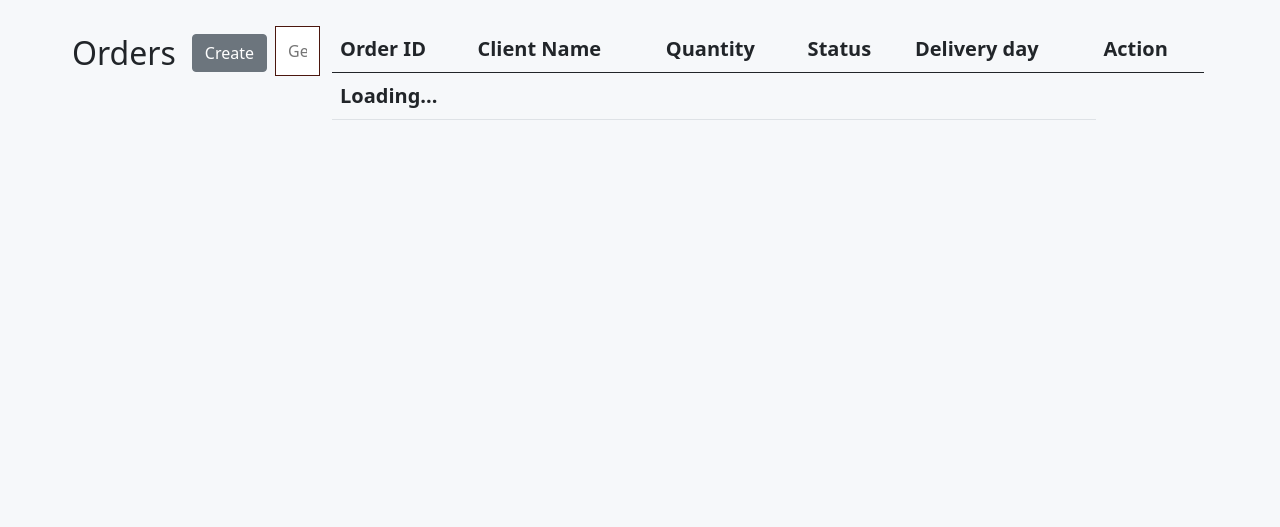
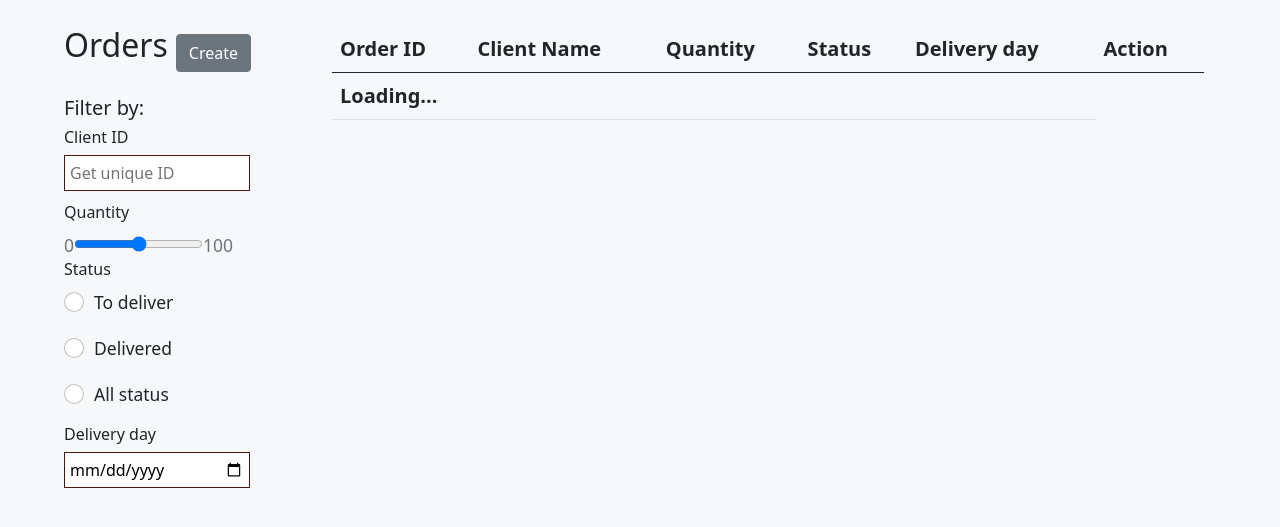
Before and after one commit to andre-kotze/pasteis-dc, a PHP site: page /orders.html in a window 1280 px wide. Shown: the part 56-583 px from the top of the page. Run offline with PHP 8.4, Linux system fonts and the light colour scheme; lists and menus that the app fills with data are empty; some libraries are stand-ins or nearby versions.

Commit message:
side filters in orders

```diff
--- a/api_webpage/orders.html
+++ b/api_webpage/orders.html
@@ -11,6 +11,7 @@
     <title>Pasteis do Caralho - ORDERS</title>
 
     <link href="style.css" rel="stylesheet">
+    <script src="orders.js"></script>
   </head>
   <body>
 
@@ -21,15 +22,47 @@
     </nav>
 
     <div class="sidebar"> <!-- All the objects contained in the left side of the page -->
-
-      <div class="d-flex bd-highlight mb-3">
-        <div class="me-auto p-2 bd-highlight"><h2>Orders</div>
-
-          <div class="p-2 bd-highlight">
-            <button type="button" class="btn btn-secondary" onclick="showUserCreateBox()">Create</button>
-          </div>
-        <input type="text" id="SearchByDate" onkeyup="SearchFunction()" placeholder="Get orders from a specific date (ex: Tue, 15 Feb 2022)">
-      </div>
+      <section>
+        <div class="d-flex bd-highlight mb-3">
+          <div class="me-auto p-0 bd-highlight"><h2>Orders</div>
+        <div class="p-2 bd-highlight">
+          <button type="button" class="btn btn-secondary" onclick="showCreateBox()">Create</button>
+        </div>
+      </section>
+      <section>
+        <div class="me-auto p-0 bd-highlight"><h5>Filter by:</div>
+      </section>
+      <section>
+        <div class="me-auto p-0 bd-highlight"><h6>Client ID</div>
+        <div>
+          <input type="text" class="SearchBy" id="SearchByID" onkeyup="SearchFunction()" placeholder="Get unique ID">
+        </div>
+        <div class="me-auto p-0 bd-highlight"><h6>Quantity</div>
+        <div class="slider-price d-flex align-items-center">
+          <span class="font-weight-normal small text-muted">0</span>
+          <form class="multi-range-field w-99 mb-0">
+            <input id="multi" class="multi-range" type="range" />
+          </form>
+          <span class="font-weight-normal small text-muted ml-2">100</span>
+        </div>
+        <div class="me-auto p-0 bd-highlight"><h6>Status</div>
+        <div class="form-check pl-0 mb-3">
+          <input type="radio" class="form-check-input" id="200above" name="materialExampleRadios">
+          <label class="form-check-label small card-link-secondary" for="200above">To deliver</label>
+        </div>
+        <div class="form-check pl-0 mb-3">
+          <input type="radio" class="form-check-input" id="200above" name="materialExampleRadios">
+          <label class="form-check-label small card-link-secondary" for="200above">Delivered</label>
+        </div>
+        <div class="form-check pl-0 mb-3">
+          <input type="radio" class="form-check-input" id="200above" name="materialExampleRadios">
+          <label class="form-check-label small card-link-secondary" for="200above">All status</label>
+        </div>
+        <div class="me-auto p-0 bd-highlight"><h6>Delivery day</div>
+        <div>
+          <input type="date" class="SearchBy" id="SearchByDate" onkeyup="SearchFunction()" value=today>
+        </div>
+      </section>
     </div>
 
     <div class="container"> <!-- Objects placed in the central part of the page  -->
--- a/api_webpage/orders.js
+++ b/api_webpage/orders.js
@@ -1,6 +1,6 @@
 function loadTable() {
   const xhttp = new XMLHttpRequest();
-  xhttp.open("GET", "http://localhost:3080/orders");
+  xhttp.open("GET", "http://localhost:3080/jobs");
   xhttp.send();
   xhttp.onreadystatechange = function() {
     if (this.readyState == 4 && this.status == 200) {
@@ -10,12 +10,12 @@ function loadTable() {
       for (let object of objects) {
         trHTML += '<tr>';
         trHTML += '<td>'+object['id']+'</td>';
-        //trHTML += '<td>'+object['client_name']+'</td>';
+        trHTML += '<td>'+object['client_id']+'</td>';
         trHTML += '<td>'+object['quantity']+'</td>';
         trHTML += '<td>'+object['status']+'</td>';
         trHTML += '<td>'+object['delivery_date']+'</td>';
-        trHTML += '<td><button type="button" class="btn btn-outline-secondary" onclick="showUserEditBox('+object['id']+')">Edit</button>';
-        trHTML += '<button type="button" class="btn btn-outline-danger" onclick="userDelete('+object['id']+')">Del</button></td>';
+        trHTML += '<td><button type="button" class="btn btn-outline-secondary" onclick="showEditBox('+object['id']+')">Edit</button>';
+        trHTML += '<button type="button" class="btn btn-outline-danger" onclick="Delete('+object['id']+')">Del</button></td>';
         trHTML += "</tr>";
       }
       document.getElementById("Table").innerHTML = trHTML;
@@ -27,6 +27,24 @@ loadTable();
 
 function SearchFunction() {
   // Declare variables
+  var input, filter, table, tr, td, i, txtValue;
+  input = document.getElementById("SearchByID"); // Get what we search from what we write in the search bar
+  filter = input.value.toUpperCase(); // To avoid upper-lower case problems
+  table = document.getElementById("Table"); // Specify the table
+  tr = table.getElementsByTagName("tr"); // Get elements from each row
+
+  // Loop through all table rows, and hide those who don't match the search query
+  for (i = 0; i < tr.length; i++) {
+    td = tr[i].getElementsByTagName("td")[1]; // Specify the column in wich we want to search
+    if (td) {
+      txtValue = td.textContent || td.innerText;
+      if (txtValue.toUpperCase().indexOf(filter) > -1) {
+        tr[i].style.display = "";
+      } else {
+        tr[i].style.display = "none";
+      }
+    }
+  }
   var input, filter, table, tr, td, i, txtValue;
   input = document.getElementById("SearchByDate"); // Get what we search from what we write in the search bar
   filter = input.value.toUpperCase(); // To avoid upper-lower case problems
@@ -48,22 +66,22 @@ function SearchFunction() {
 }
 
 
-function showUserCreateBox() {
+function showCreateBox() {
   Swal.fire({
     title: 'Create order',
     html:
       '<input id="id" type="hidden">' +
       '<input id="client_id" class="swal2-input" placeholder="Client ID">' +
       '<input id="quantity" class="swal2-input" placeholder="Quantity (in boxes)">' +
-      '<input id="delivery_date" class="swal2-input" placeholder="Delivery date">' ,
+      '<input id="delivery_date" type="date" class="swal2-input" placeholder="Delivery date">' ,
     focusConfirm: false,
     preConfirm: () => {
-      userCreate();
+      rCreate();
     }
   })
 }
 
-function userCreate() {
+function Create() {
   const fname = document.getElementById("fname").value;
   const lname = document.getElementById("lname").value;
   const username = document.getElementById("username").value;
@@ -85,7 +103,7 @@ function userCreate() {
   };
 }
 
-function userDelete(id) {
+function Delete(id) {
   const xhttp = new XMLHttpRequest();
   xhttp.open("DELETE", "http://localhost:3080/orders");
   xhttp.setRequestHeader("Content-Type", "application/json;charset=UTF-8");
@@ -101,7 +119,7 @@ function userDelete(id) {
   };
 }
 
-function showUserEditBox(id) {
+function showEditBox(id) {
   console.log(id);
   const xhttp = new XMLHttpRequest();
   xhttp.open("GET", "http://localhost:3080/orders"+id);
@@ -121,14 +139,14 @@ function showUserEditBox(id) {
           '<input id="email" class="swal2-input" placeholder="Email" value="'+user['email']+'">',
         focusConfirm: false,
         preConfirm: () => {
-          userEdit();
+          Edit();
         }
       })
     }
   };
 }
 
-function userEdit() {
+function Edit() {
   const id = document.getElementById("id").value;
   const fname = document.getElementById("fname").value;
   const lname = document.getElementById("lname").value;
--- a/api_webpage/style.css
+++ b/api_webpage/style.css
@@ -10,24 +10,23 @@ body {
 td {
     line-height: 3rem;
 }
-#SearchByDate {
-  background-position: 10px 12px; /* Position the search icon */
-  background-repeat: no-repeat; /* Do not repeat the icon image */
-  width: 100%; /* Full-width */
+.SearchBy {
+  width: 97%; /* Full-width */
   font-size: 16px; /* Increase font-size */
-  padding: 12px 12px 12px 12px; /* Add some padding */
+  padding: 5px; /* Add some padding */
   border: 1px solid rgb(75, 23, 14); /* Add a grey border */
   margin-bottom: 12px; /* Add some space below the input */
 }
 
 .sidebar{
-  width: 20%;
+  width: 15%;
   margin-left:5%;
   margin-top: 2%;
   float: left;
 }
 .container {
   width:70%;
+  margin-left:5%;
   margin-top: 2%;
   float: left;
 }
```
